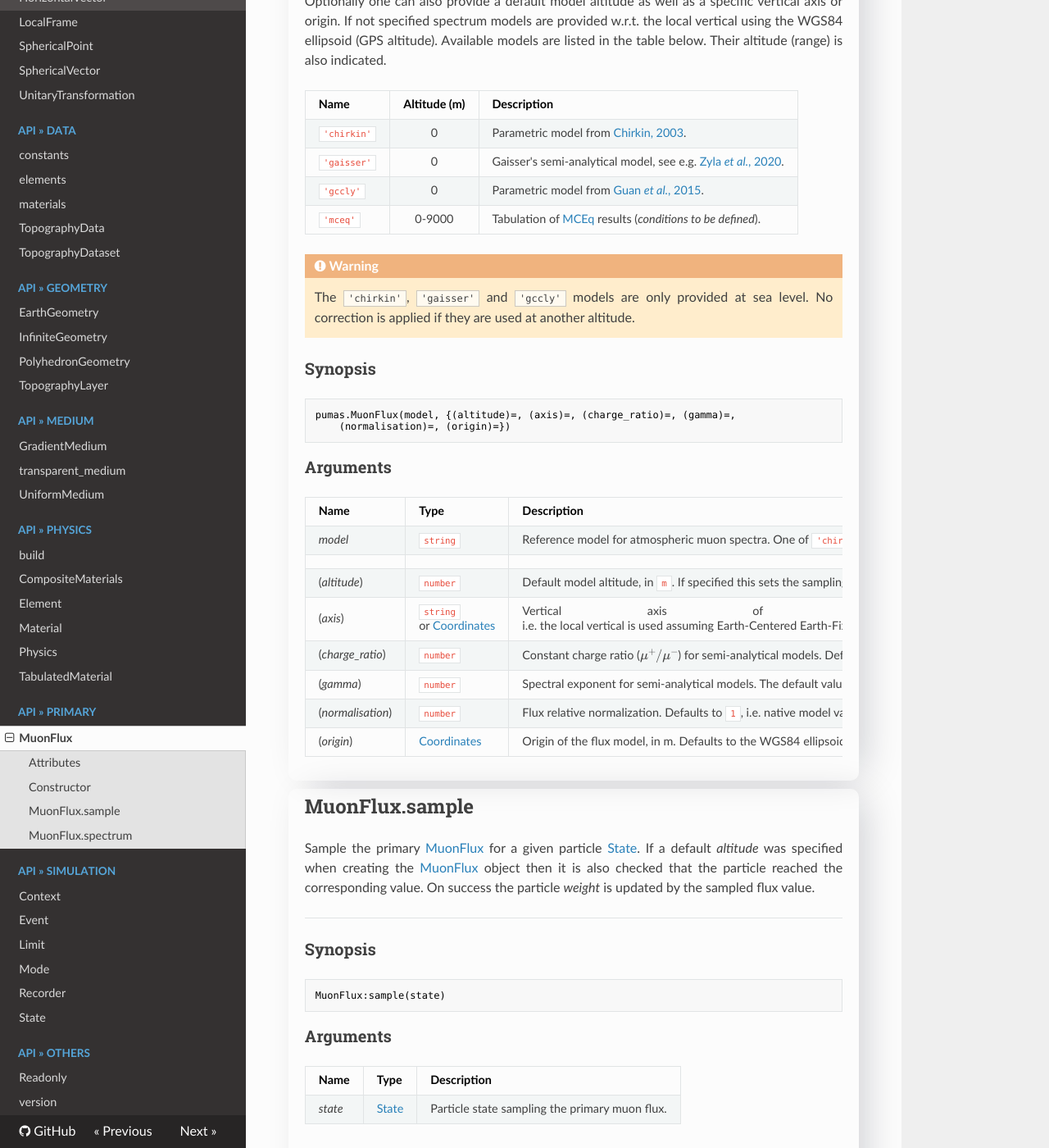
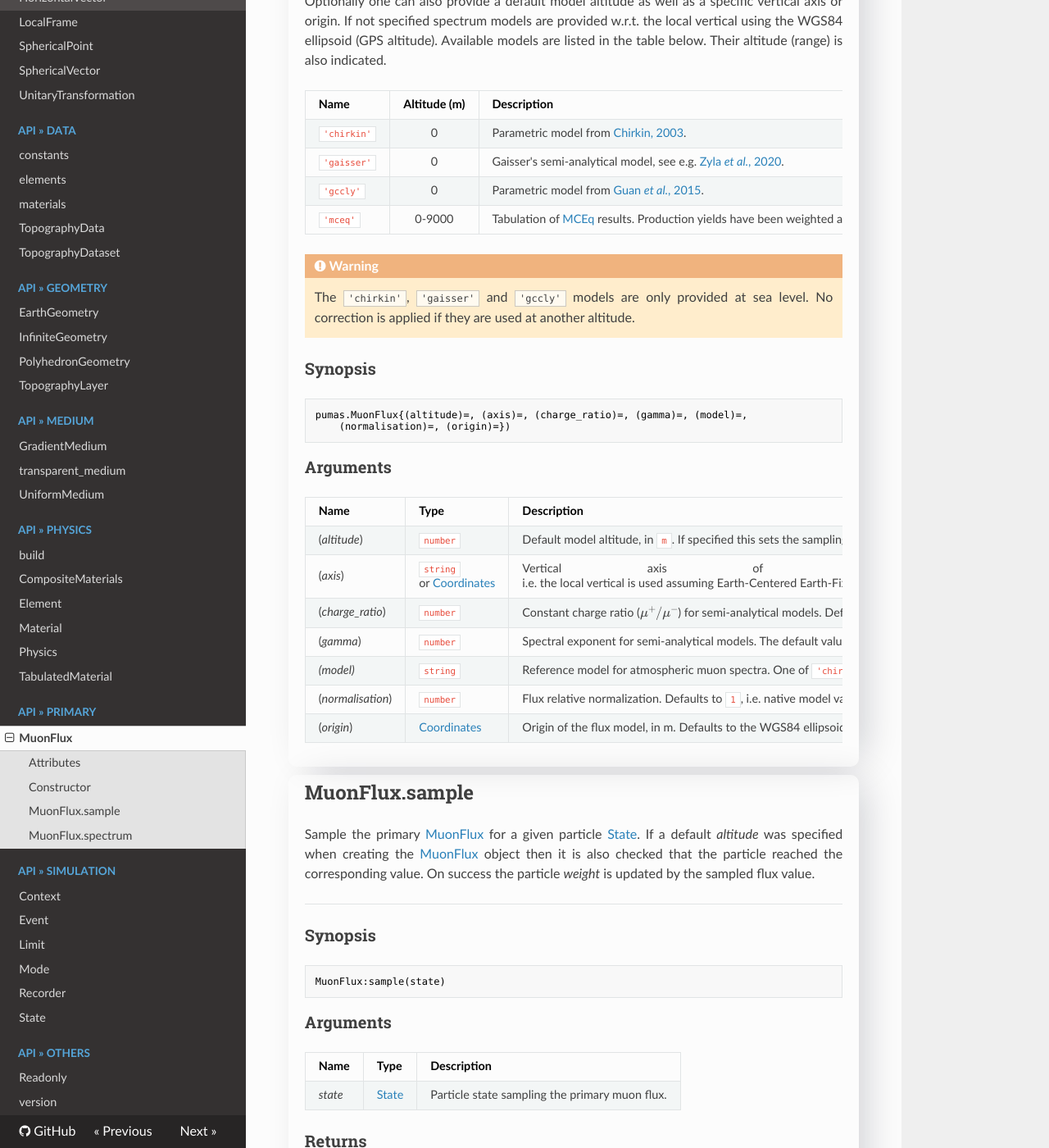
Before and after one commit to niess/pumas-luajit, an MkDocs documentation site: the page built from docs/docs/api/primary/MuonFlux.md, in a window 1280 px wide and 1400 px high, scrolled down 634 px. Shown: the whole window at 82% size. Built offline with MkDocs 1.6.1, drawn with Linux system fonts in a browser that asks for light colours; nearby versions of some CDN libraries; formulas are drawn with MathJax 3; some of the changed text lies outside the part shown.

Commit message:
Update the default primary flux

````diff
--- a/docs/docs/api/primary/MuonFlux.md
+++ b/docs/docs/api/primary/MuonFlux.md
@@ -8,7 +8,7 @@
 |Name|Type|Description|
 |----|----|-----------|
 |*model*   |`string`         | Reference model for atmospheric muon spectra. |
-|*altitude*|`number` or `nil`| Default model altitude, in m. {: .justify}    |
+|*altitude*|`number` or `nil`| Model default altitude, in m. {: .justify}    |
 
 !!! note
     Attributes are readonly. The model cannot be modified once created. Instead
@@ -33,7 +33,7 @@
 |`'chirkin'`  | 0      | Parametric model from [Chirkin, 2003](https://arxiv.org/abs/hep-ph/0407078). |
 |`'gaisser'`  | 0      | Gaisser's semi-analytical model, see e.g. [Zyla _et al._, 2020](https://pdg.lbl.gov/2020/reviews/rpp2020-rev-cosmic-rays.pdf). {: .justify} |
 |`'gccly'`    | 0      | Parametric model from [Guan _et al._, 2015](https://arxiv.org/abs/1509.06176). |
-|`'mceq'`     | 0-9000 | Tabulation of [MCEq](https://github.com/afedynitch/MCEq) results (*conditions to be defined*). {: .justify} |
+|`'mceq'`     | 0-9000 | Tabulation of [MCEq](https://github.com/afedynitch/MCEq) results. Production yields have been weighted according to the global fit to experimental data of [Yanez _et al._, 2019](https://arxiv.org/abs/1909.08365). {: .justify} |
 
 !!! warning
     The `'chirkin'`, `'gaisser'` and `'gccly'` models are only provided at
@@ -43,7 +43,7 @@
 ### Synopsis
 
 ```lua
-pumas.MuonFlux(model, {(altitude)=, (axis)=, (charge_ratio)=, (gamma)=,
+pumas.MuonFlux{(altitude)=, (axis)=, (charge_ratio)=, (gamma)=, (model)=,
     (normalisation)=, (origin)=})
 ```
 
@@ -51,12 +51,11 @@
 
 |Name|Type|Description|
 |----|----|-----------|
-|*model*     |`string`                                    | Reference model for atmospheric muon spectra. One of `'chirkin'`, `gaisser`, `gccly` or `tabulated`. {: .justify} |
-|||
 |(*altitude*)|`number`                                    | Default model altitude, in `m`. If specified this sets the sampling altitude of the [sample](muonfluxsample) method. {: .justify} |
 |(*axis*)    |`string` or [Coordinates](../Coordinates.md)| Vertical axis of the flux model. Defaults to `'vertical'` i.e. the local vertical is used assuming Earth-Centered Earth-Fixed (ECEF) coordinates for the simulation frame. Alternativelly if [Coordinates](../Coordinates.md) are provided a constant vertical axis is used. {: .justify} |
 |(*charge_ratio*)  |`number`                              | Constant charge ratio ($\mu^+ / \mu^-$) for semi-analytical models. Defaults to `1.2766` as measured by [CMS](https://arxiv.org/abs/1005.5332). {: .justify} |
 |(*gamma*)  |`number`                                     | Spectral exponent for semi-analytical models. The default value depends on the model, e.g. $\gamma = 2.7$ for `'gaisser'` model. {: .justify} |
+|*(model)*   |`string`                                    | Reference model for atmospheric muon spectra. One of `'chirkin'`, `'gaisser'`, `'gccly'` or `'mceq'`. Defaults to `'mceq'`. {: .justify} |
 |(*normalisation*)  |`number`                             | Flux relative normalization. Defaults to `1`, i.e. native model values are used. {: .justify} |
 |(*origin*)  |[Coordinates](../Coordinates.md)            | Origin of the flux model, in m. Defaults to the WGS84 ellipsoid if a local vertical *axis* is used or to the origin of the simulation frame otherwise. {: .justify} |
 </div>
````
Also changed, not shown: 4 other files.
